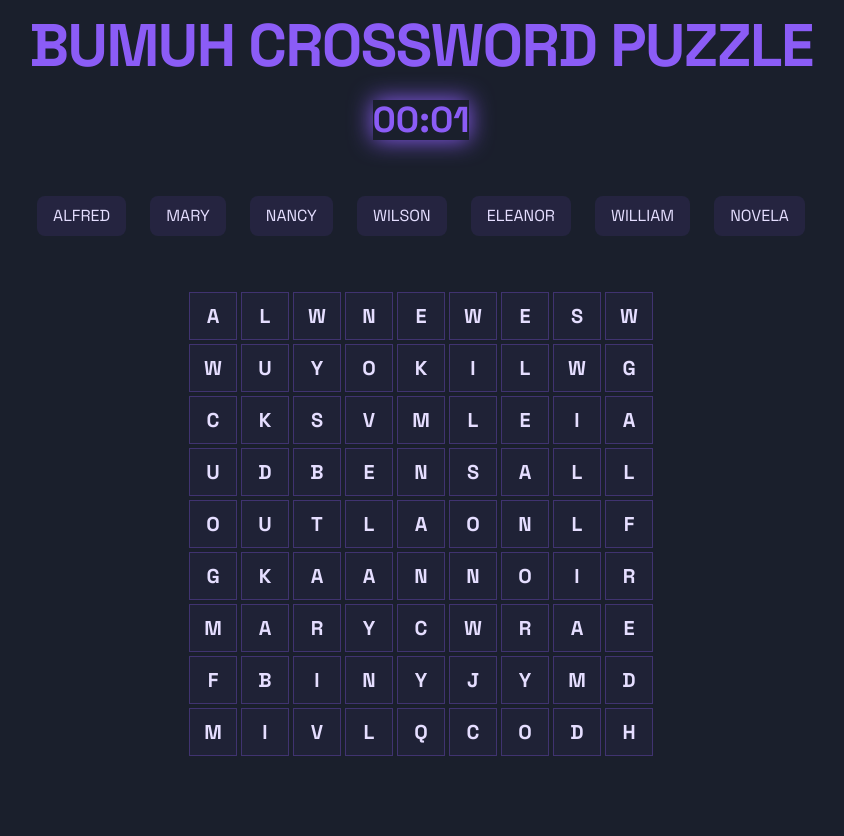
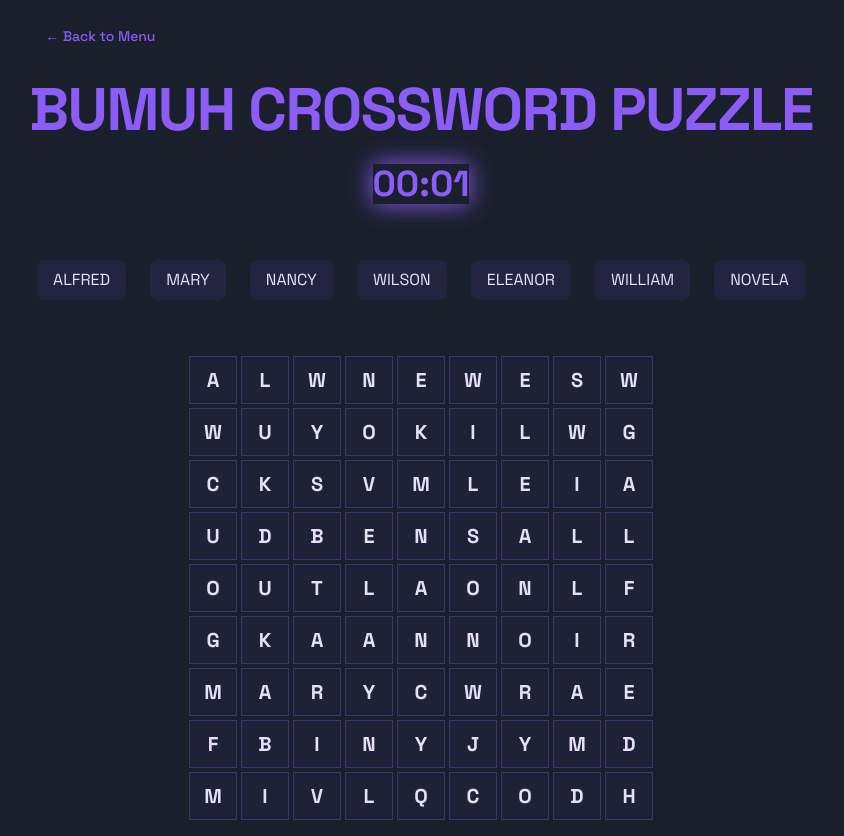
Before and after one commit to DrJones000/crossword-puzzle, a React (Vite) app: page /puzzle/bumuh-family in a window 1280 px wide. Shown: the whole page, without its empty margins (219-1063 px from the left). Before the commit the page ends 800 px from the top, so only its background shows below. Built offline with nearby package versions, Linux system fonts and the light colour scheme.

Commit message:
Go to game menu
Implement navigation to the game menu from the current application state.
[skip gpt_engineer]

```diff
--- a/src/pages/BumuhPuzzle.tsx
+++ b/src/pages/BumuhPuzzle.tsx
@@ -3,6 +3,7 @@ import { useNavigate } from 'react-router-dom';
 import Timer from '../components/Timer';
 import WordList from '../components/WordList';
 import CrosswordGrid from '../components/CrosswordGrid';
+import { Button } from '../components/ui/button';
 import { playClickSound, playCompleteSound, playVictorySound } from '../utils/sounds';
 
 const WORDS = ['ALFRED', 'MARY', 'NANCY', 'WILSON', 'ELEANOR', 'WILLIAM', 'NOVELA'];
@@ -107,6 +108,11 @@ const Index = () => {
   const [finalTime, setFinalTime] = useState(0);
   const [finalScore, setFinalScore] = useState(0);
 
+  const handleBackToMenu = () => {
+    console.log('Navigating back to puzzle selection');
+    navigate('/puzzles');
+  };
+
   useEffect(() => {
     if (completedWords.length === WORDS.length) {
       console.log('All words found! Playing victory sound...');
@@ -181,6 +187,15 @@ const Index = () => {
     <div className="min-h-screen p-4 animate-fadeIn">
       <div className="max-w-4xl mx-auto space-y-12 flex flex-col items-center">
         <div className="text-center space-y-6">
+          <div className="flex items-center justify-between w-full">
+            <Button
+              variant="ghost"
+              onClick={handleBackToMenu}
+              className="text-primary hover:text-primary/80"
+            >
+              ← Back to Menu
+            </Button>
+          </div>
           <h1 className="text-4xl md:text-5xl lg:text-6xl font-bold text-primary tracking-tight">
             BUMUH CROSSWORD PUZZLE
           </h1>
```
